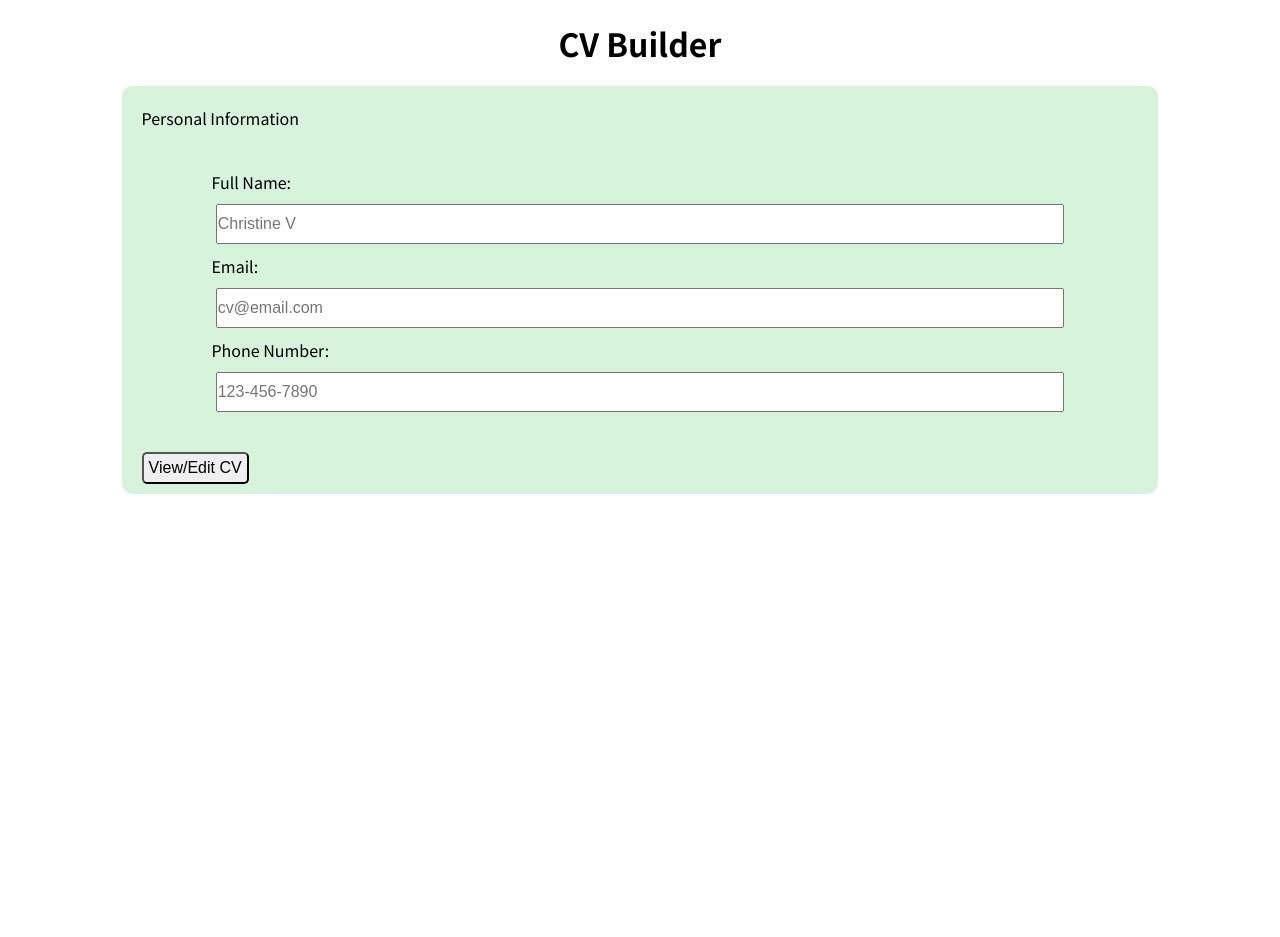
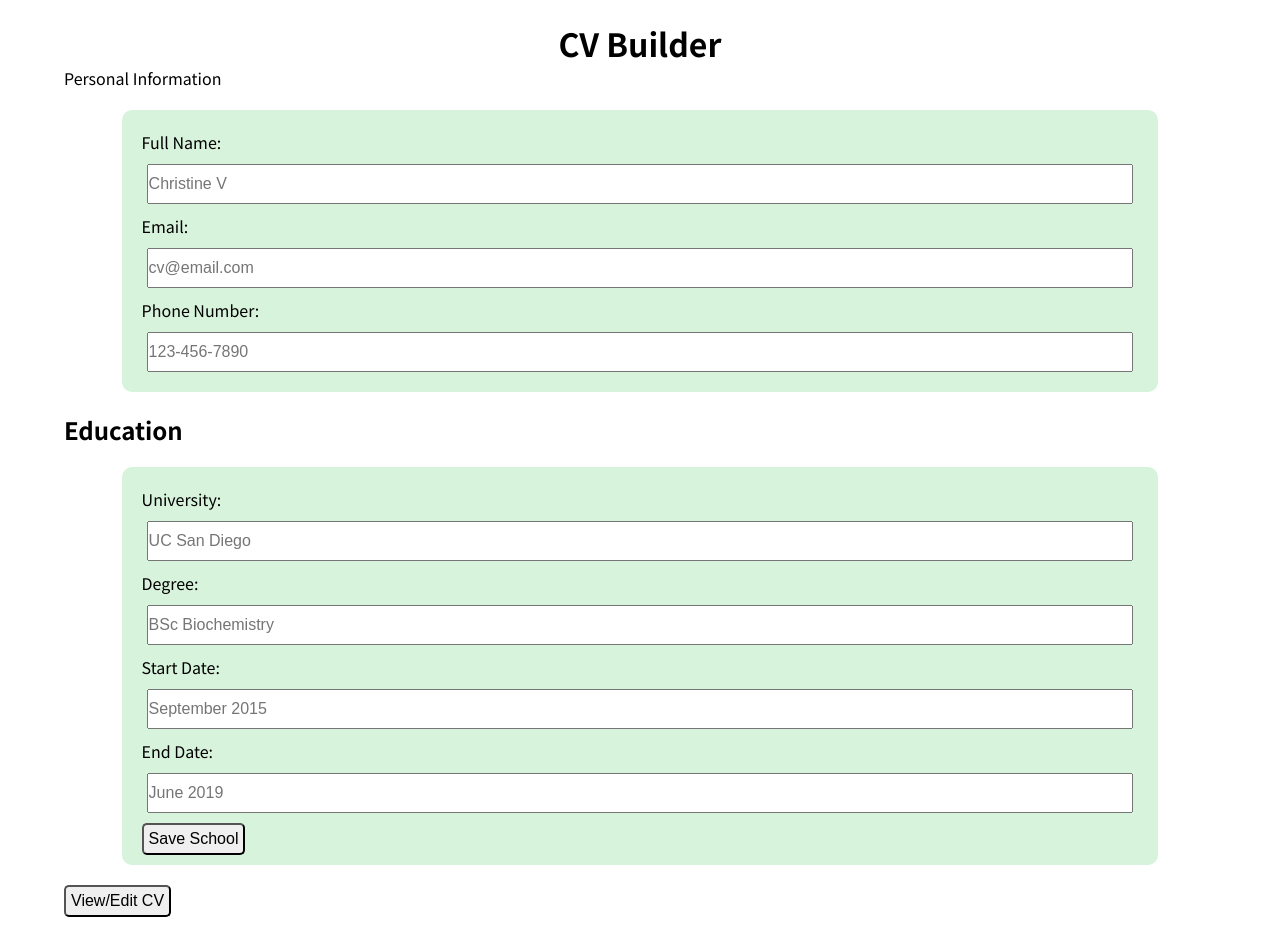
Before and after one commit to raych2/cv-project, a React (Create React App) app: page / in a window 1280 px wide. Before the commit the page ends 800 px from the top, so only its background shows below. Built offline with nearby package versions, Linux system fonts and the light colour scheme.

Commit message:
Replace form section in App and add EducationForm and Education components

```diff
--- a/src/App.js
+++ b/src/App.js
@@ -1,6 +1,7 @@
 import React from "react";
 import Header from "./components/Header";
 import General from "./components/General";
+import EducationForm from "./components/EducationForm";
 
 class App extends React.Component {
   constructor(props) {
@@ -22,10 +23,10 @@ class App extends React.Component {
     return (
       <div className="App">
         <Header />
-        <form onSubmit={this.onSubmitEntry}>
-          <General submitted={submitted} />
-          <button type="submit">View/Edit CV</button>
-        </form>
+        <General submitted={submitted} />
+        <h2>Education</h2>
+        <EducationForm submitted={submitted} />
+        <button onClick={this.onSubmitEntry}>View/Edit CV</button>
       </div>
     );
   }
--- /dev/null
+++ b/src/components/Education.js
@@ -0,0 +1,16 @@
+import React from "react";
+
+class Education extends React.Component {
+  render() {
+    const schoolList = this.props.schoolList;
+    return (
+      <div className="view">
+        {schoolList.map((school) => {
+          return <div>{school}</div>;
+        })}
+      </div>
+    );
+  }
+}
+
+export default Education;
--- /dev/null
+++ b/src/components/EducationForm.js
@@ -0,0 +1,82 @@
+import React from "react";
+import Education from "./Education";
+
+class EducationForm extends React.Component {
+  constructor(props) {
+    super(props);
+    this.state = {
+      school: "",
+      degree: "",
+      start: "",
+      end: "",
+      schoolList: [],
+    };
+  }
+
+  handleInputChange = (e) => {
+    const input = e.target.id;
+    this.setState({
+      [input]: e.target.value,
+    });
+  };
+
+  onSubmitEntry = (e) => {
+    e.preventDefault();
+    this.setState({
+      schoolList: this.state.schoolList.concat([
+        this.state.school,
+        this.state.degree,
+        this.state.start,
+        this.state.end,
+      ]),
+    });
+  };
+
+  render() {
+    const { schoolList } = this.state;
+    const submitted = this.props.submitted;
+    return submitted === false ? (
+      <div className="Education form">
+        <form onSubmit={this.onSubmitEntry}>
+          <label htmlFor="school">University:</label>
+          <input
+            value={this.state.school}
+            type="text"
+            id="school"
+            onChange={this.handleInputChange}
+            placeholder="UC San Diego"
+          />
+          <label htmlFor="degree">Degree:</label>
+          <input
+            value={this.state.degree}
+            type="text"
+            id="degree"
+            onChange={this.handleInputChange}
+            placeholder="BSc Biochemistry"
+          />
+          <label htmlFor="start">Start Date:</label>
+          <input
+            value={this.state.start}
+            type="text"
+            id="start"
+            onChange={this.handleInputChange}
+            placeholder="September 2015"
+          />
+          <label htmlFor="end">End Date:</label>
+          <input
+            value={this.state.end}
+            type="text"
+            id="end"
+            onChange={this.handleInputChange}
+            placeholder="June 2019"
+          />
+          <button type="submit">Save School</button>
+        </form>
+      </div>
+    ) : (
+      <Education schoolList={schoolList} />
+    );
+  }
+}
+
+export default EducationForm;
```
Also changed, not shown: src/styles/App.css (indentation only).
